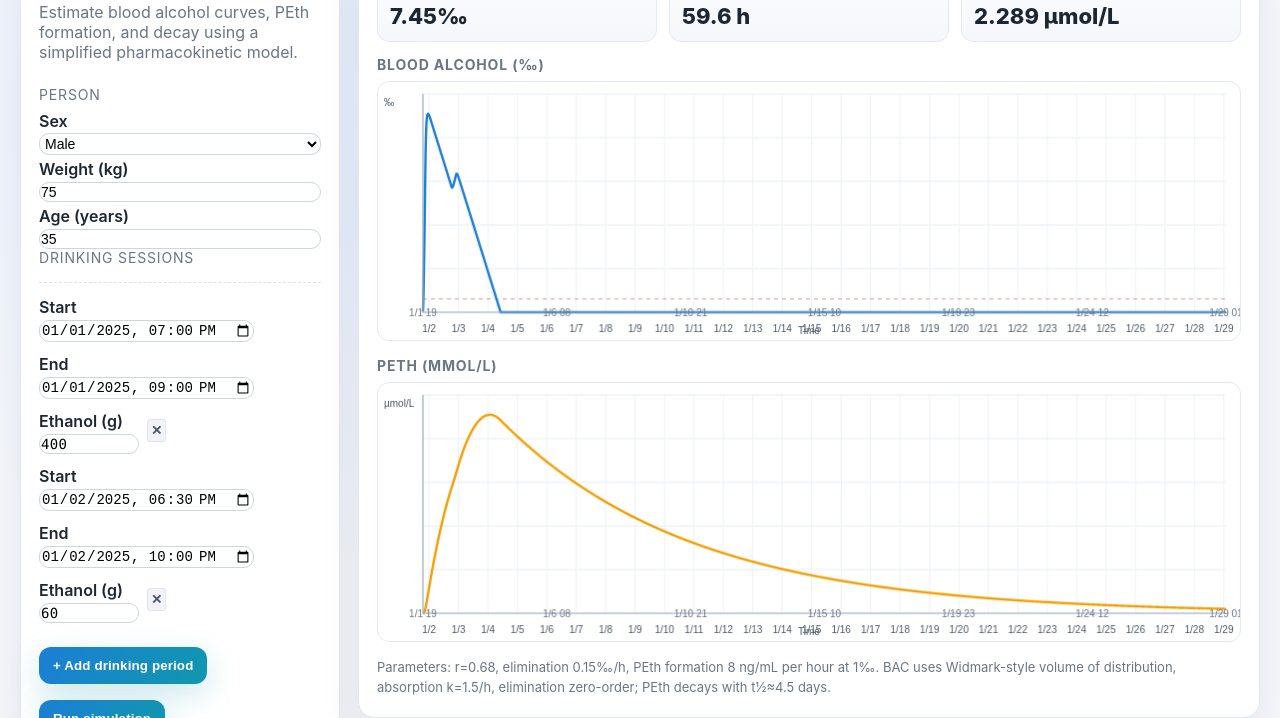
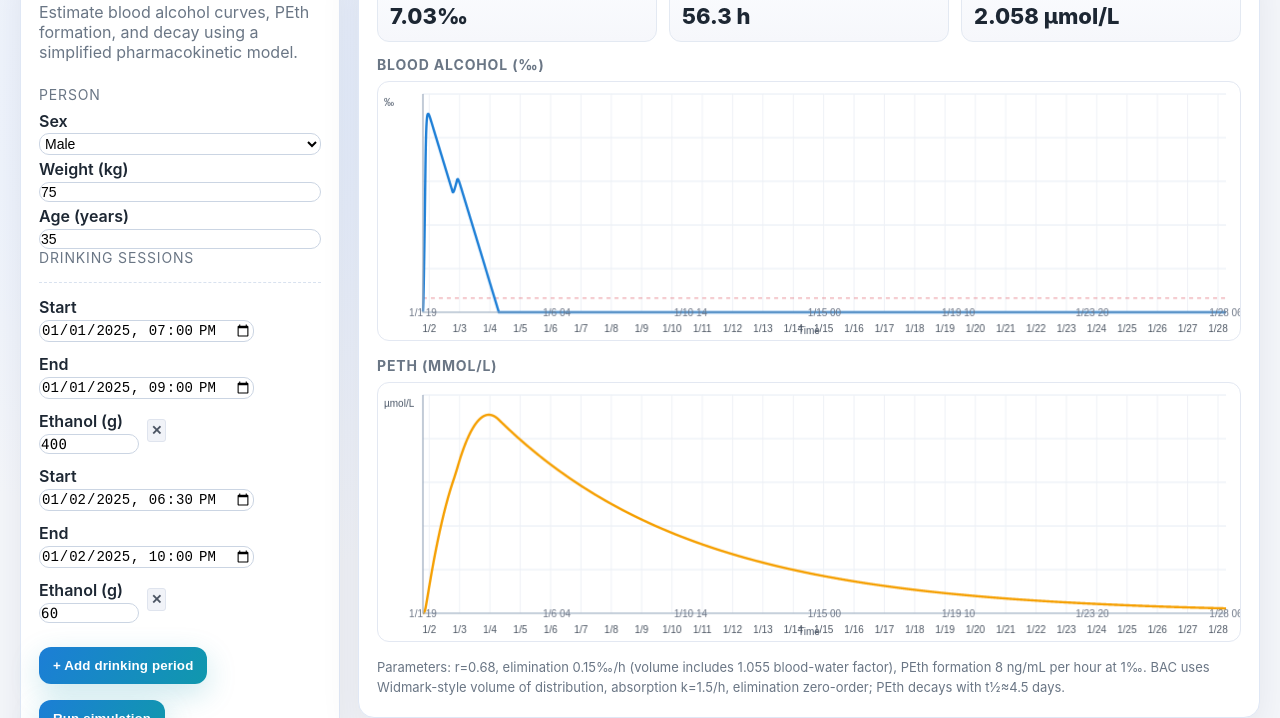
Before and after one commit to magi42/peth-sim, a website: page index.html in a window 1280 px wide. Shown: the part 82-800 px from the top of the page. Drawn offline with Linux system fonts and the light colour scheme.

Commit message:
Added tests to verify the sim to match the article results

```diff
--- a/index.html
+++ b/index.html
@@ -63,6 +63,7 @@
     </section>
   </main>
 
+  <script src="sim.js"></script>
   <script src="main.js"></script>
 </body>
 </html>
--- a/main.js
+++ b/main.js
@@ -1,7 +1,7 @@
 const sessionsEl = document.getElementById('sessions');
 const addSessionBtn = document.getElementById('add-session');
 const form = document.getElementById('sim-form');
-const PETH_MW_G_PER_MOL = 704.6; // Approx. PEth 16:0/18:1
+const { simulate: runSim, toUmol: toUmolFn } = window.SimModel;
 
 const defaultSessions = [
   { start: '2025-01-01T19:00', end: '2025-01-01T21:00', grams: 400 },
@@ -44,7 +44,7 @@ addSessionBtn.addEventListener('click', () => {
 form.addEventListener('submit', (e) => {
   e.preventDefault();
   const params = getParams();
-  const result = simulate(params);
+  const result = runSim(params);
   render(result);
 });
 
@@ -66,92 +66,19 @@ function getParams() {
   return { sex, weight, age, sessions };
 }
 
-function simulate({ sex, weight, age, sessions }) {
-  if (!sessions.length) return null;
-  const sorted = sessions.slice().sort((a, b) => a.start - b.start);
-  const startTime = sorted[0].start;
-  const endTime = sorted[sorted.length - 1].end;
-  const horizonHours = Math.max(96, (endTime - startTime) / 3.6e6 + 48);
-  const stepMinutes = 5;
-  const baseSteps = Math.ceil((horizonHours * 60) / stepMinutes);
-  const targetPethNgMl = 0.05 * PETH_MW_G_PER_MOL; // drop below 0.05 µmol/L
-  const maxSimHours = 24 * 45; // cap at ~45 days to prevent runaway
-
-  const r = sex === 'male' ? 0.68 : 0.55; // Widmark distribution factor
-  const ageFactor = Math.min(1.25, Math.max(0.85, 1 + (age - 40) * 0.003));
-  const elimPermillePerHour = 0.15 * ageFactor; // 0.015 g/dL -> 0.15‰
-  const elimGramsPerHour = elimPermillePerHour * r * weight;
-  const absorptionK = 1.5 / 60; // 1.5 /hour as per-minute constant
-
-  // PEth parameters (heuristic): synthesis proportional to BAC, decay with half-life ~4.5 days
-  const formationRateNgPerMlPerHourAt1Permille = 8; // ng/mL/h when BAC = 1‰
-  const decayKPerHour = Math.log(2) / (4.5 * 24);
-
-  const timeline = [];
-  let stomachGrams = 0;
-  let bloodGrams = 0;
-  let peth = 0;
-
-  let sessionIdx = 0;
-  let currentSession = sorted[sessionIdx];
-
-  for (let i = 0; ; i++) {
-    const tMinutes = i * stepMinutes;
-    const currentTime = new Date(startTime.getTime() + tMinutes * 60000);
-
-    // Add alcohol being consumed during active sessions
-    while (currentSession && currentTime > currentSession.end && sessionIdx < sorted.length - 1) {
-      sessionIdx += 1;
-      currentSession = sorted[sessionIdx];
-    }
-    if (currentSession && currentTime >= currentSession.start && currentTime <= currentSession.end) {
-      const durationMin = (currentSession.end - currentSession.start) / 60000;
-      const ingestionRate = currentSession.grams / durationMin; // g/min
-      stomachGrams += ingestionRate * stepMinutes;
-    }
-
-    // Absorption from stomach to blood (first-order)
-    const absorbed = stomachGrams * (1 - Math.exp(-absorptionK * stepMinutes));
-    stomachGrams -= absorbed;
-    bloodGrams += absorbed;
-
-    // Elimination from blood (zero-order, body-mass-adjusted)
-    const elim = (elimGramsPerHour / 60) * stepMinutes;
-    bloodGrams = Math.max(0, bloodGrams - elim);
-
-    const bacPermille = (bloodGrams / (r * weight));
-
-    // PEth synthesis/decay
-    const formation = (formationRateNgPerMlPerHourAt1Permille * bacPermille) * (stepMinutes / 60);
-    const decay = peth * (1 - Math.exp(-decayKPerHour * (stepMinutes / 60)));
-    peth = Math.max(0, peth + formation - decay);
-
-    timeline.push({ time: currentTime, bac: bacPermille, pethNgMl: peth });
-
-    const pastBaseHorizon = i >= baseSteps;
-    const belowTarget = peth <= targetPethNgMl;
-    const beyondMax = tMinutes >= maxSimHours * 60;
-    if (pastBaseHorizon && (belowTarget || beyondMax)) {
-      break;
-    }
-  }
-
-  return { timeline, params: { sex, weight, age, r, elimPermillePerHour, formationRateNgPerMlPerHourAt1Permille }, startTime };
-}
-
 function render(result) {
   if (!result) return;
   const { timeline } = result;
   const peakBAC = Math.max(...timeline.map((t) => t.bac));
   const timeOver = timeline.filter((t) => t.bac >= 0.5).length * 5; // minutes
-  const peakPEthUmol = Math.max(...timeline.map((t) => toUmol(t.pethNgMl)));
+  const peakPEthUmol = Math.max(...timeline.map((t) => toUmolFn(t.pethNgMl)));
 
   document.getElementById('peak-bac').textContent = `${peakBAC.toFixed(2)}‰`;
   document.getElementById('time-over').textContent = `${(timeOver / 60).toFixed(1)} h`;
   document.getElementById('peak-peth').textContent = `${peakPEthUmol.toFixed(3)} µmol/L`;
 
   const bacPoints = timeline.map((t) => ({ x: t.time, y: t.bac }));
-  const pethPoints = timeline.map((t) => ({ x: t.time, y: toUmol(t.pethNgMl) }));
+  const pethPoints = timeline.map((t) => ({ x: t.time, y: toUmolFn(t.pethNgMl) }));
 
   const bacOptions = { color: '#1c7ed6', yLabel: '‰', warning: 0.5, valueFormatter: (v) => `${v.toFixed(3)}‰` };
   const pethOptions = { color: '#f59f00', yLabel: 'µmol/L', valueFormatter: (v) => `${v.toFixed(4)} µmol/L` };
@@ -162,7 +89,7 @@ function render(result) {
   enableHover(document.getElementById('bac-chart'), bacPoints, bacOptions);
   enableHover(document.getElementById('peth-chart'), pethPoints, pethOptions);
 
-  const note = `Parameters: r=${result.params.r.toFixed(2)}, elimination ${result.params.elimPermillePerHour.toFixed(2)}‰/h, PEth formation ${result.params.formationRateNgPerMlPerHourAt1Permille} ng/mL per hour at 1‰. BAC uses Widmark-style volume of distribution, absorption k=1.5/h, elimination zero-order; PEth decays with t½≈4.5 days.`;
+  const note = `Parameters: r=${result.params.r.toFixed(2)}, elimination ${result.params.elimPermillePerHour.toFixed(2)}‰/h (volume includes 1.055 blood-water factor), PEth formation ${result.params.formationRateNgPerMlPerHourAt1Permille} ng/mL per hour at 1‰. BAC uses Widmark-style volume of distribution, absorption k=1.5/h, elimination zero-order; PEth decays with t½≈4.5 days.`;
   document.getElementById('model-note').textContent = note;
 }
 
@@ -315,11 +242,7 @@ function drawChart(canvas, points, { color, yLabel, warning, valueFormatter }, h
 }
 
 // Kick off initial render
-render(simulate(getParams()));
-
-function toUmol(ngPerMl) {
-  return ngPerMl / PETH_MW_G_PER_MOL;
-}
+render(runSim(getParams()));
 
 function enableHover(canvas, points, options) {
   if (!points.length) return;
--- /dev/null
+++ b/sim.js
@@ -0,0 +1,107 @@
+const PETH_MW_G_PER_MOL = 704.6; // Approx. PEth 16:0/18:1
+const BLOOD_WATER_FACTOR = 1.055; // kg blood water per L blood for Widmark volume
+
+function simulate({ sex, weight, age, sessions }) {
+  if (!sessions || !sessions.length) return null;
+  const sorted = sessions.slice().sort((a, b) => a.start - b.start);
+  const startTime = sorted[0].start;
+  const endTime = sorted[sorted.length - 1].end;
+  const horizonHours = Math.max(96, (endTime - startTime) / 3.6e6 + 48);
+  const stepMinutes = 5;
+  const baseSteps = Math.ceil((horizonHours * 60) / stepMinutes);
+  const targetPethNgMl = 0.05 * PETH_MW_G_PER_MOL; // drop below 0.05 µmol/L
+  const maxSimHours = 24 * 45; // cap at ~45 days to prevent runaway
+
+  const r = sex === 'male' ? 0.68 : 0.55; // Widmark distribution factor
+  const ageFactor = Math.min(1.25, Math.max(0.85, 1 + (age - 40) * 0.003));
+  const elimPermillePerHour = 0.15 * ageFactor; // 0.015 g/dL -> 0.15‰
+  const distribVolumeKg = r * weight * BLOOD_WATER_FACTOR;
+  const elimGramsPerHour = elimPermillePerHour * distribVolumeKg;
+  const absorptionK = 1.5 / 60; // 1.5 /hour as per-minute constant
+
+  // PEth parameters (heuristic): synthesis proportional to BAC, decay with half-life ~4.5 days
+  const formationRateNgPerMlPerHourAt1Permille = 8; // ng/mL/h when BAC = 1‰
+  const decayKPerHour = Math.log(2) / (4.5 * 24);
+
+  const timeline = [];
+  let stomachGrams = 0;
+  let bloodGrams = 0;
+  let peth = 0;
+
+  let sessionIdx = 0;
+  let currentSession = sorted[sessionIdx];
+
+  for (let i = 0; ; i++) {
+    const tMinutes = i * stepMinutes;
+    const currentTime = new Date(startTime.getTime() + tMinutes * 60000);
+
+    // Add alcohol being consumed during active sessions
+    while (currentSession && currentTime > currentSession.end && sessionIdx < sorted.length - 1) {
+      sessionIdx += 1;
+      currentSession = sorted[sessionIdx];
+    }
+    if (currentSession && currentTime >= currentSession.start && currentTime <= currentSession.end) {
+      const durationMin = (currentSession.end - currentSession.start) / 60000;
+      const ingestionRate = currentSession.grams / durationMin; // g/min
+      stomachGrams += ingestionRate * stepMinutes;
+    }
+
+    // Absorption from stomach to blood (first-order)
+    const absorbed = stomachGrams * (1 - Math.exp(-absorptionK * stepMinutes));
+    stomachGrams -= absorbed;
+    bloodGrams += absorbed;
+
+    // Elimination from blood (zero-order, body-mass-adjusted)
+    const elim = (elimGramsPerHour / 60) * stepMinutes;
+    bloodGrams = Math.max(0, bloodGrams - elim);
+
+    const bacPermille = bloodGrams / distribVolumeKg;
+
+    // PEth synthesis/decay
+    const formation = (formationRateNgPerMlPerHourAt1Permille * bacPermille) * (stepMinutes / 60);
+    const decay = peth * (1 - Math.exp(-decayKPerHour * (stepMinutes / 60)));
+    peth = Math.max(0, peth + formation - decay);
+
+    timeline.push({ time: currentTime, bac: bacPermille, pethNgMl: peth });
+
+    const pastBaseHorizon = i >= baseSteps;
+    const belowTarget = peth <= targetPethNgMl;
+    const beyondMax = tMinutes >= maxSimHours * 60;
+    if (pastBaseHorizon && (belowTarget || beyondMax)) {
+      break;
+    }
+  }
+
+  return {
+    timeline,
+    params: {
+      sex,
+      weight,
+      age,
+      r,
+      elimPermillePerHour,
+      formationRateNgPerMlPerHourAt1Permille,
+      distribVolumeKg,
+      decayKPerHour,
+    },
+    startTime,
+  };
+}
+
+function toUmol(ngPerMl) {
+  return ngPerMl / PETH_MW_G_PER_MOL;
+}
+
+const SimModel = {
+  simulate,
+  toUmol,
+  PETH_MW_G_PER_MOL,
+  BLOOD_WATER_FACTOR,
+};
+
+if (typeof module !== 'undefined') {
+  module.exports = SimModel;
+}
+if (typeof window !== 'undefined') {
+  window.SimModel = SimModel;
+}
```
Also changed, not shown: package.json (added, +10 -0 lines), serve.js (added, +35 -0 lines), test/sim.test.js (added, +48 -0 lines), README.md.
